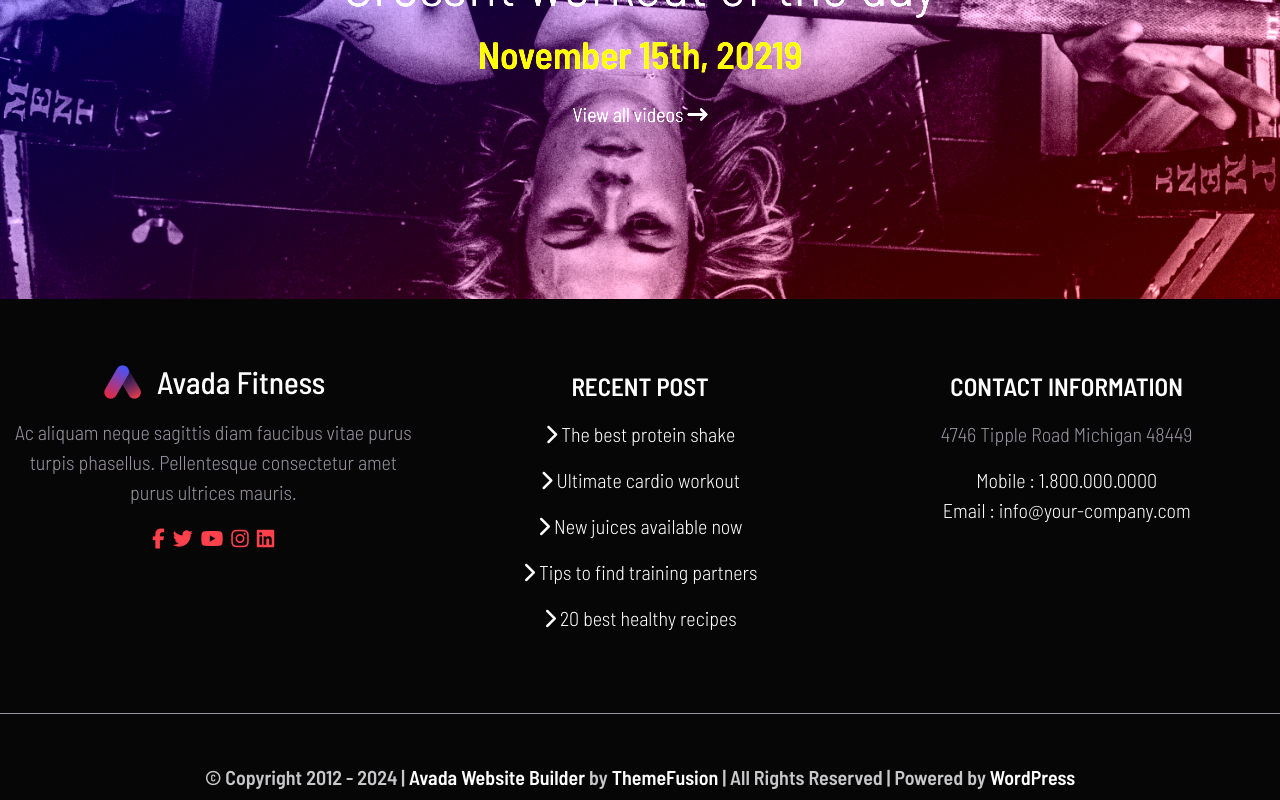
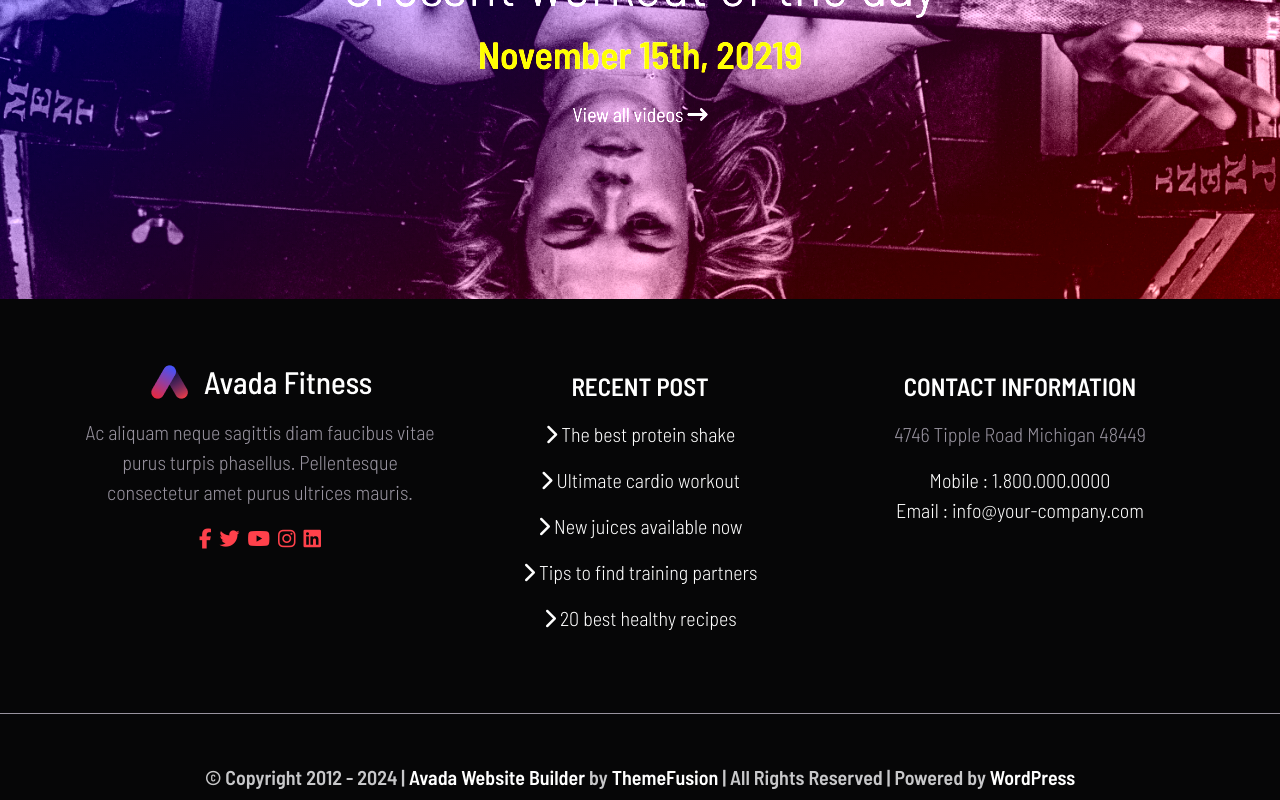
Before and after one commit to emilianogastaldo/proj-html-vuejs, a Vue app: page / in a window 1280 px wide. Shown: the part 5481-6281 px from the top of the page. Built offline with nearby package versions, Linux system fonts and the light colour scheme.

Commit message:
fixed footer

```diff
--- a/src/components/AppFooter.vue
+++ b/src/components/AppFooter.vue
@@ -15,10 +15,11 @@ export default {
 
 <template>
     <!-- Claudio -->
-    <footer class="container text-center">
-        <FooterTop :footerLinks="footerLinks" />
-        <FooterBottom />
-
+    <footer>
+        <div class="text-center">
+            <FooterTop :footerLinks="footerLinks" />
+            <FooterBottom />
+        </div>
     </footer>
 </template>
 
@@ -28,11 +29,6 @@ export default {
 footer {
     background-color: #060607;
     color: white;
-    max-width: 100vw;
     font-size: 20px;
-
-
-
-
 }
 </style>
--- a/src/components/footer/FooterTop.vue
+++ b/src/components/footer/FooterTop.vue
@@ -10,6 +10,7 @@ export default {
 </script>
 <template>
     <div class="footer-top">
+        <div class="container">
             <div class="row row-cols-3 py-5">
                 <div class="col">
                     <img src="../../assets/images/logo.png" alt="" class="my-3">
@@ -38,7 +39,6 @@ export default {
                 <div class="col pt-4">
                     <h5>RECENT POST</h5>
                     <ul class="footer-menu">
-                    <!-- aggiungi a footerlinks il percorso url -->
                         <li class="pb-3" v-for="(link, i) in footerLinks" :key="i">
                             <a :href="link.url"><i class="fa-solid fa-chevron-right me-1"></i>{{ link.text }}</a>
                         </li>
@@ -56,11 +56,12 @@ export default {
                 </div>
             </div>
         </div>
+    </div>
 </template>
 <style lang="scss" scoped>
 @use '../../assets/scss/style.scss';
 
-.row {
+.footer-top {
     border-bottom: 1px solid #98939F;
 }
 
```
Lines whose indentation alone changed are shown as unchanged.
